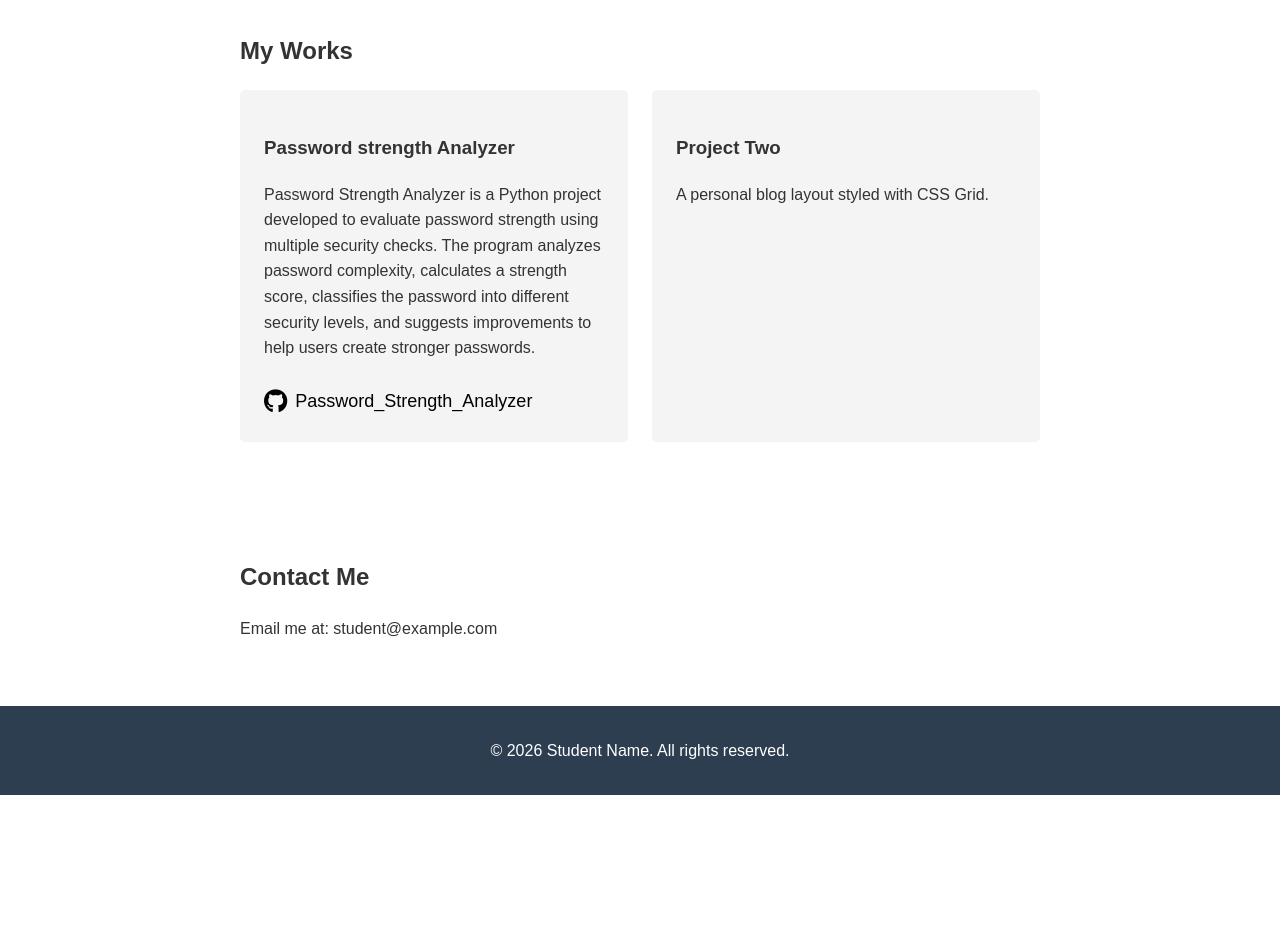
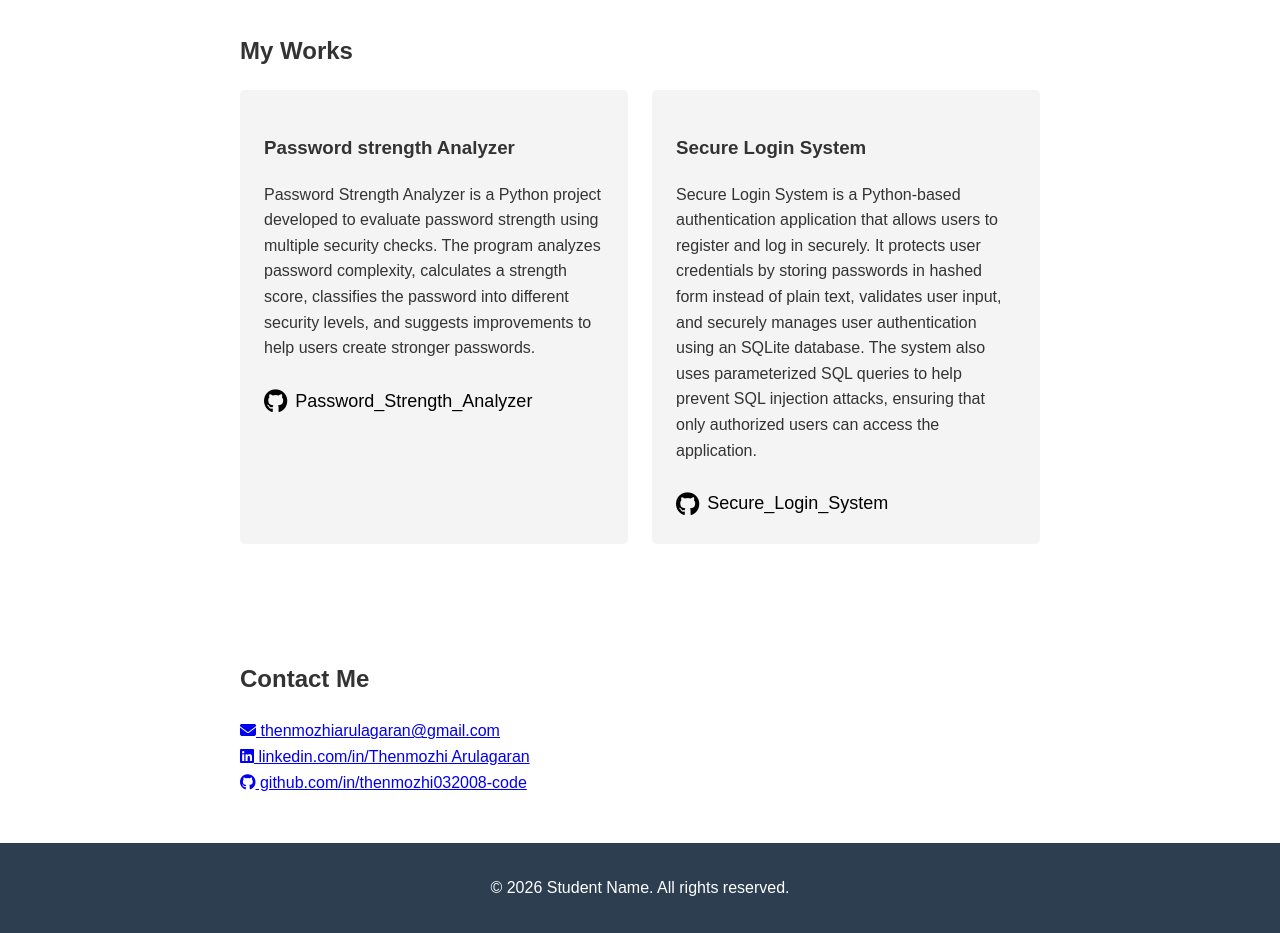
Before and after one commit to thenmozhi032008-code/My_Portfolio, a plain HTML site: page Main.html in a window 1280 px wide. Shown: the part 1000-1933 px from the top of the page. Before the commit the page ends 1795 px from the top, so only its background shows below. Drawn offline with Linux system fonts and the light colour scheme.

Commit message:
Update Main.html

```diff
--- a/Main.html
+++ b/Main.html
@@ -7,6 +7,8 @@
     <link rel="icon"type="image/x-icon" href="c:\Users\ELCOT\Downloads\Ta logo design initial ta letter logo design _ Premium Vector.jpg">
     <link rel="stylesheet" href="style.css">
     <link rel="stylesheet" href="https://cdnjs.cloudflare.com/ajax/libs/font-awesome/6.6.0/css/all.min.css">
+    <link rel="stylesheet" href="https://cdnjs.cloudflare.com/ajax/libs/font-awesome/6.7.2/css/all.min.css">
+    <!--<link rel="stylesheet" href="https://cdnjs.cloudflare.com/ajax/libs/font-awesome/6.7.2/css/all.min.css">!-->
 </head>
 <body>
     <header>
@@ -53,15 +55,38 @@
                 </a>
             </div>
             <div class="project-card">
-                <h3>Project Two</h3>
-                <p>A personal blog layout styled with CSS Grid.</p>
+                <h3>Secure Login System</h3>
+                <p>Secure Login System is a Python-based authentication application that allows users to register and log in securely. It protects user credentials by storing passwords in hashed form instead of plain text, validates user input, and securely manages user authentication using an SQLite database. The system also uses parameterized SQL queries to help prevent SQL injection attacks, ensuring that only authorized users can access the application.</p>
+                <a href="https://github.com/thenmozhi032008-code/Secure_Login_System.py"target="_blank" class="github-link">
+                    <i class="fa-brands fa-github"></i>
+                    Secure_Login_System
+                </a>
             </div>
         </div>
     </section>
 
     <section id="contact" class="container">
         <h2>Contact Me</h2>
-        <p>Email me at: student@example.com</p>
+        <!--<p>CONTACT ME AT :</p>!-->
+        <div class="contact-item">
+            <a href="mailto:thenmozhiarulagaran@gmail.com">
+                <i class="fa-solid fa-envelope"></i>
+                thenmozhiarulagaran@gmail.com
+            </a>
+        <div class="contact-item">
+            <a href="https://www.linkedin.com/in/Thenmozhi Arulagaran/" target="_blank">
+                <i class="fa-brands fa-linkedin"></i>
+                linkedin.com/in/Thenmozhi Arulagaran
+            </a>
+        </div>
+        <div class="contact-item">
+            <a href="https://www.github.com/in/thenmozhi032008-code/"target="_blank">
+                <i class="fa-brands fa-github"></i>
+                github.com/in/thenmozhi032008-code
+            </a>
+        </div>
+</div>
+        </a>
     </section>
 
     <footer>
```
